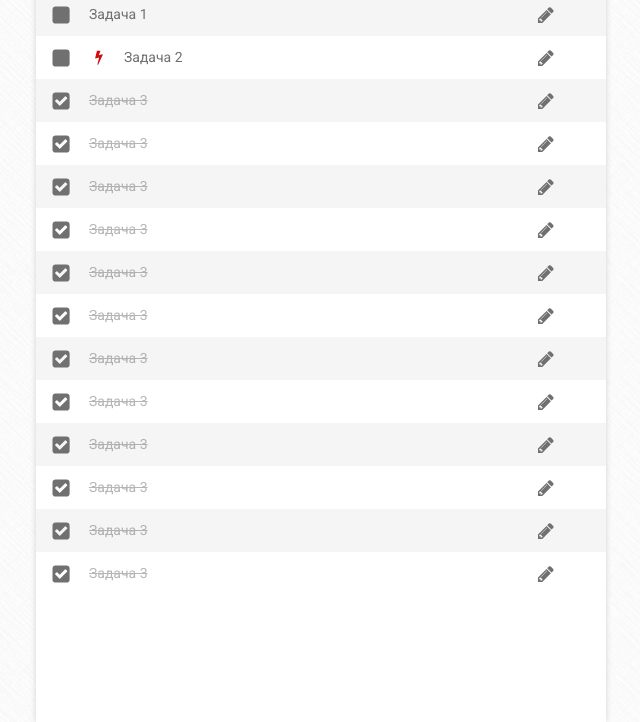
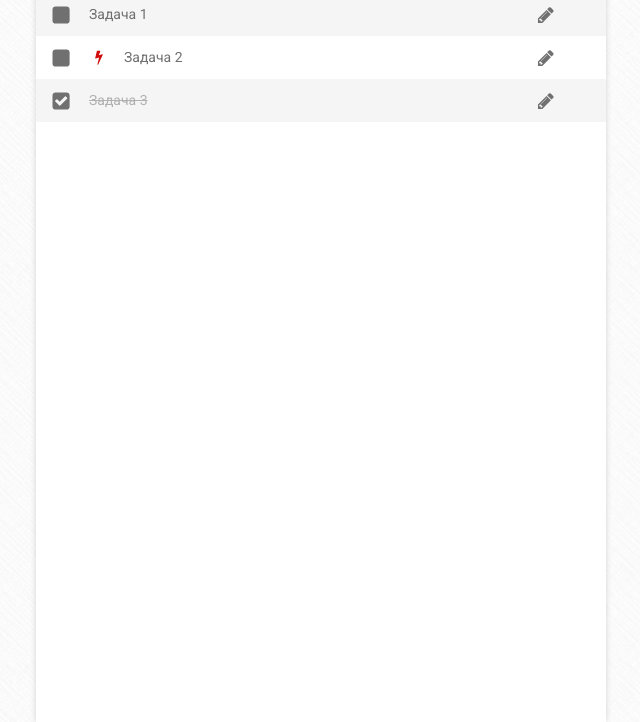
Before and after one commit to bykov-alexei/Web-homework, a plain HTML site: page TodoList/index.html in a window 1280 px wide. Shown: the part 78-800 px from the top of the page, without its empty margins (42-682 px from the left). Drawn offline with Linux system fonts and the light colour scheme.

Commit message:
todo-list-finished

```diff
--- a/TodoList/app.css
+++ b/TodoList/app.css
@@ -28,7 +28,7 @@ body {
 
 .task-edit {
     display: inline-block;
-    margin-top: 71px;
+    top: 71px;
     position: sticky;
 
     vertical-align: top;
--- a/TodoList/app.js
+++ b/TodoList/app.js
@@ -50,6 +50,8 @@ function addTask(event) {
     let taskList = event.target.closest('.task-list');
     let taskEdit = taskList.parentElement.querySelector('.task-edit');
     taskEdit.style.visibility = 'visible';
+    let input = taskEdit.querySelector('input');
+    input.value = "";
 
     let save_button = taskEdit.querySelector('.save-button');
     save_button.addEventListener('click', saveTask, {once: true});
@@ -93,6 +95,9 @@ function editTask(event) {
     let edit = field.closest('#wrapper').querySelector('.task-edit');
     let saveButton = edit.querySelector('.save-button');
     edit.style.visibility = 'visible';
+    let input = edit.querySelector('input');
+    input.value = field.querySelector('span').innerText;
+
 
     function applyEdition(event) {
         let edit = event.target.closest('.task-edit');
--- a/TodoList/index.html
+++ b/TodoList/index.html
@@ -25,61 +25,6 @@
                 <div class="remove-button"></div>
                 <div class="edit-button"></div>
             </div>
-            <div class="task-field task-completed">
-                <span>Задача 3</span>
-                <div class="remove-button"></div>
-                <div class="edit-button"></div>
-            </div>
-            <div class="task-field task-completed">
-                <span>Задача 3</span>
-                <div class="remove-button"></div>
-                <div class="edit-button"></div>
-            </div>
-            <div class="task-field task-completed">
-                <span>Задача 3</span>
-                <div class="remove-button"></div>
-                <div class="edit-button"></div>
-            </div>
-            <div class="task-field task-completed">
-                <span>Задача 3</span>
-                <div class="remove-button"></div>
-                <div class="edit-button"></div>
-            </div>
-            <div class="task-field task-completed">
-                <span>Задача 3</span>
-                <div class="remove-button"></div>
-                <div class="edit-button"></div>
-            </div>
-            <div class="task-field task-completed">
-                <span>Задача 3</span>
-                <div class="remove-button"></div>
-                <div class="edit-button"></div>
-            </div>
-            <div class="task-field task-completed">
-                <span>Задача 3</span>
-                <div class="remove-button"></div>
-                <div class="edit-button"></div>
-            </div>
-            <div class="task-field task-completed">
-                <span>Задача 3</span>
-                <div class="remove-button"></div>
-                <div class="edit-button"></div>
-            </div>
-            <div class="task-field task-completed">
-                <span>Задача 3</span>
-                <div class="remove-button"></div>
-                <div class="edit-button"></div>
-            </div>
-            <div class="task-field task-completed">
-                <span>Задача 3</span>
-                <div class="remove-button"></div>
-                <div class="edit-button"></div>
-            </div>
-            <div class="task-field task-completed">
-                <span>Задача 3</span>
-                <div class="remove-button"></div>
-                <div class="edit-button"></div>
-            </div>
         </div><!--
      --><div class="task-edit">
             <h1>Карточка задачи</h1>
```
